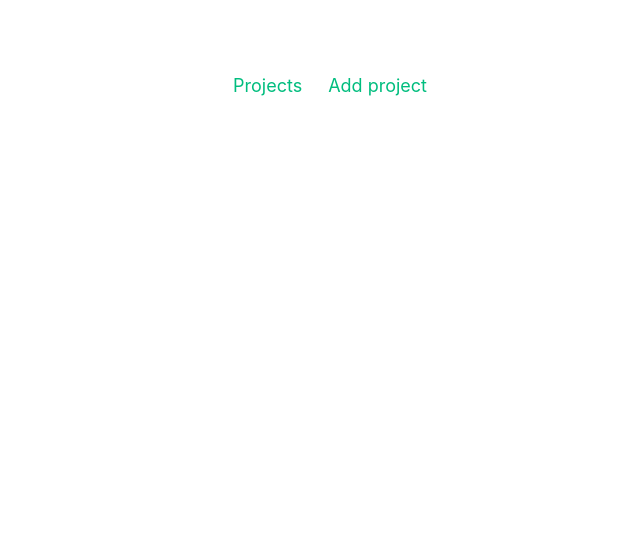
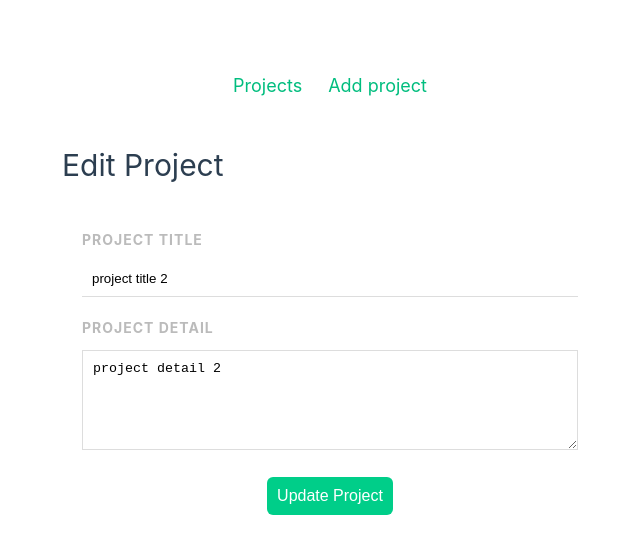
Before and after one commit to MadThura/project-planner, a Vue app: page /editProject/2 in a window 1280 px wide. Before the commit this address had no page. Shown: the top 554 px of the page, without its empty margins (310-950 px from the left). Built offline with nearby package versions, Linux system fonts and the light colour scheme; data requests are answered from the project's data file.

Commit message:
dynamic edit project route and fetch edit datas from api

```diff
--- a/src/components/SingleProject.vue
+++ b/src/components/SingleProject.vue
@@ -6,7 +6,9 @@
       </div>
       <div>
         <span class="material-icons" @click="deleteProject">delete</span>
-        <span class="material-icons">edit</span>
+        <router-link :to="{ name: 'EditProject', params: { id: project.id } }">
+          <span class="material-icons">edit</span>
+        </router-link>
         <span class="material-icons" @click="completeProject">done</span>
       </div>
     </div>
@@ -59,7 +61,7 @@
 }
 </script>
 
-<style>
+<style scoped>
 .project {
   width: 100%;
   padding: 20px;
@@ -92,6 +94,10 @@
   color: #777;
 }
 
+a:hover {
+  background: none
+}
+
 .complete {
   border-left-color: #00ce89;
 }
--- a/src/router/index.js
+++ b/src/router/index.js
@@ -1,21 +1,28 @@
-import { createRouter, createWebHistory } from 'vue-router'
-import HomeView from '../views/HomeView.vue'
-import AddProject from '@/views/AddProject.vue'
+import { createRouter, createWebHistory } from "vue-router";
+import HomeView from "../views/HomeView.vue";
+import AddProject from "@/views/AddProject.vue";
+import EditProject from "@/views/EditProject.vue";
 
 const router = createRouter({
   history: createWebHistory(import.meta.env.BASE_URL),
   routes: [
     {
-      path: '/',
-      name: 'home',
-      component: HomeView
+      path: "/",
+      name: "home",
+      component: HomeView,
     },
     {
-      path: '/addProject',
-      name: 'AddProject',
-      component: AddProject
-    }
-  ]
-})
+      path: "/addProject",
+      name: "AddProject",
+      component: AddProject,
+    },
+    {
+      path: "/editProject/:id",
+      name: "EditProject",
+      component: EditProject,
+      props: true,
+    },
+  ],
+});
 
-export default router
+export default router;
--- a/src/views/AddProject.vue
+++ b/src/views/AddProject.vue
@@ -40,7 +40,7 @@
 }
 </script>
 
-<style scoped>
+<style>
 form {
     background: white;
     padding: 20px;
--- /dev/null
+++ b/src/views/EditProject.vue
@@ -0,0 +1,37 @@
+<template>
+    <h1>Edit Project</h1>
+    <form @submit.prevent="addProject">
+        <label>Project Title</label>
+        <input type="text" v-model="title">
+        <label>Project Detail</label>
+        <textarea cols="30" rows="10" v-model="detail"></textarea>
+        <button>Update Project</button>
+    </form>
+</template>
+
+<script>
+export default {
+    props: ["id"],
+    data() {
+        return {
+            title: "",
+            detail: "",
+        }
+    },
+    mounted() {
+        fetch("http://localhost:3000/projects/" + this.id)
+            .then((response) => {
+                return response.json();
+            })
+            .then((project) => {
+                this.title = project.title,
+                this.detail = project.detail
+            })
+            .catch((err) => {
+                console.log(err.message);
+            });
+    }
+}
+</script>
+
+<style></style>
```
